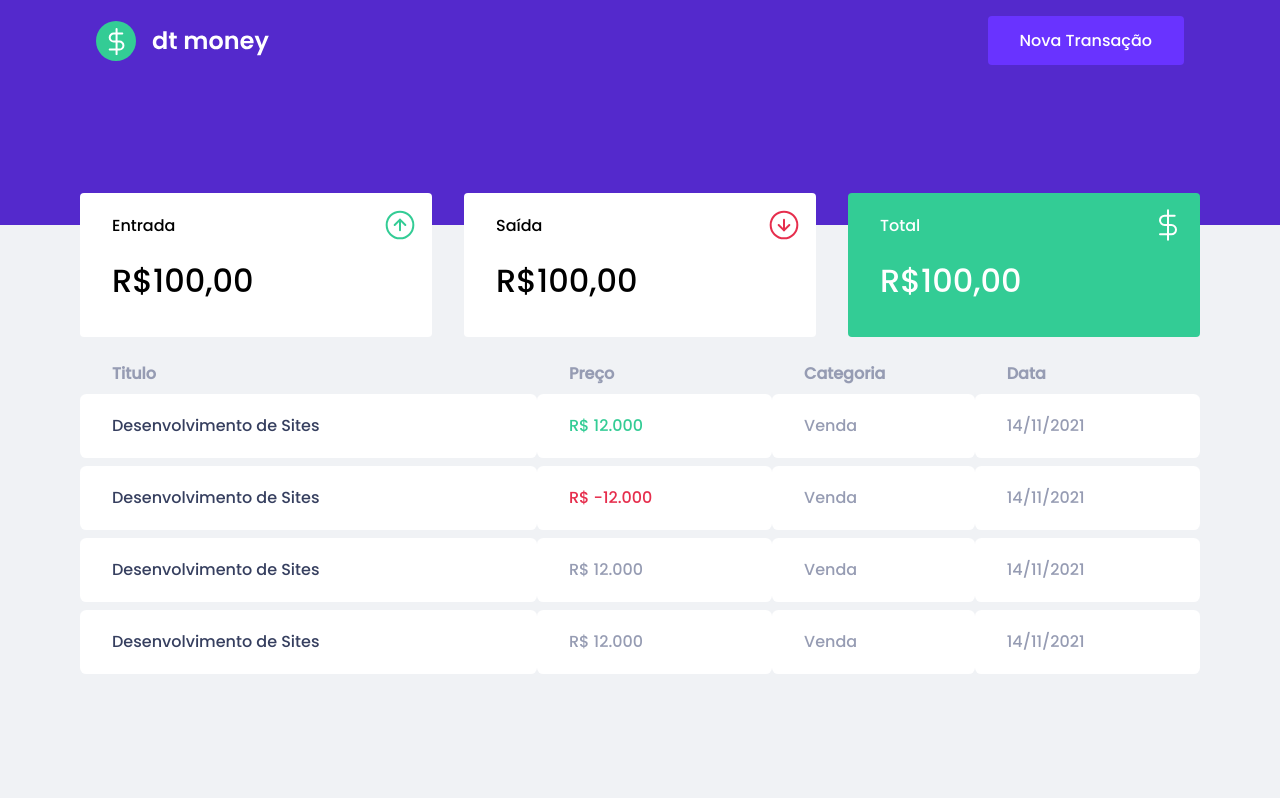
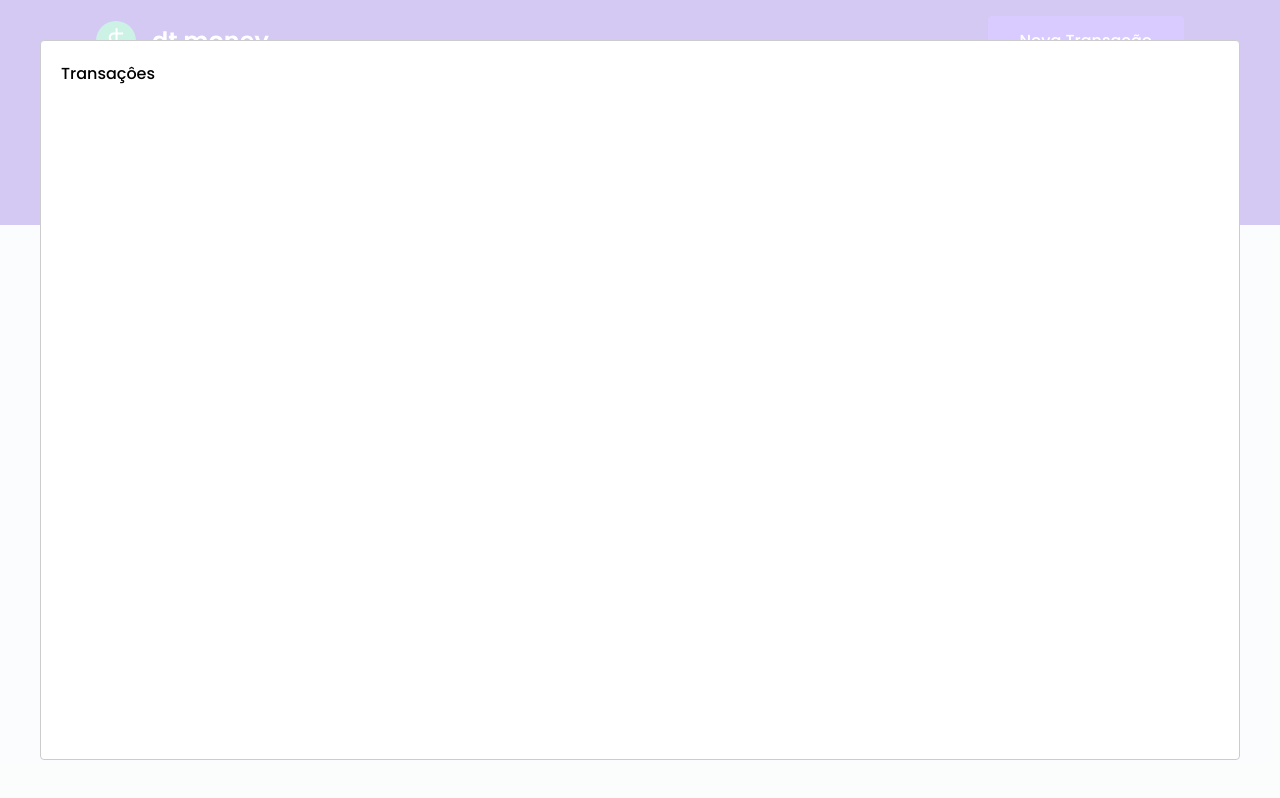
Before and after one commit to felipedev01/Projeto-DT-money, a React (Create React App) app: page / in a window 1280 px wide. Both pictures are taken after a click on the button "Nova Transação". Built offline with nearby package versions, Linux system fonts and the light colour scheme; no server answers; a web font is replaced by a local one; what miragejs would draw is missing.

Commit message:
Componente Modal criado no header

```diff
--- a/package.json
+++ b/package.json
@@ -3,9 +3,11 @@
   "version": "0.1.0",
   "private": true,
   "dependencies": {
+    "axios": "^0.24.0",
     "miragejs": "^0.1.42",
     "react": "^17.0.2",
     "react-dom": "^17.0.2",
+    "react-modal": "^3.14.4",
     "react-scripts": "4.0.3",
     "styled-components": "^5.3.3",
     "web-vitals": "^1.0.1"
@@ -18,7 +20,9 @@
     "@types/node": "^12.0.0",
     "@types/react": "^17.0.0",
     "@types/react-dom": "^17.0.0",
+    "@types/react-modal": "^3.13.1",
     "@types/styled-components": "^5.1.15",
+    "types": "^0.1.1",
     "typescript": "^4.1.2"
   },
   "scripts": {
--- a/src/components/Header/index.tsx
+++ b/src/components/Header/index.tsx
@@ -1,17 +1,32 @@
 
-//import { Component } from 'react'
+import {useState}from 'react'
 import logo from '../../Assets/Logo.svg'
 import { Container, Contant } from './style'
+import Modal from 'react-modal';
 
 export function Header(){
+
+    const[isOpenModalTransaction,setisOpenModalTransaction]=useState(false)
+
+    function handleOpenModal(){
+
+         setisOpenModalTransaction(true)
+    }
+    function handleCloseModal(){
+
+       setisOpenModalTransaction(false)
+    }
 
     return(
        <Container>
            <Contant>
            <img src={logo} alt="Logo" />
-            <button>Nova Transação</button>
+            <button type="button" onClick={handleOpenModal}>Nova Transação</button>
            </Contant>
+          <Modal isOpen={isOpenModalTransaction} onRequestClose={handleCloseModal}>
 
+              <p>Transaçôes</p>
+          </Modal>
        </Container>
 
 
--- a/src/components/TransactionsTable/index.tsx
+++ b/src/components/TransactionsTable/index.tsx
@@ -1,11 +1,12 @@
 import { useEffect } from 'react'
+import { api } from '../../services/api'
 import { Container } from './style'
 
 export function TransactionsTable(){
 
     useEffect(()=>{
-        fetch('http://localhost:3000/api/transactions')
-        .then(response => response.json()).then(data => console.log(data))
+        api.get('/transactions')
+        .then(response => console.log(response.data))
 
     },[]
 
--- /dev/null
+++ b/src/services/api.ts
@@ -0,0 +1,6 @@
+import axios from 'axios'
+
+export const api = axios.create({
+
+    baseURL:'http://localhost:3000/api',
+})
```
Also changed, not shown: 2 other files (tests, documents, lock files or other folders).
